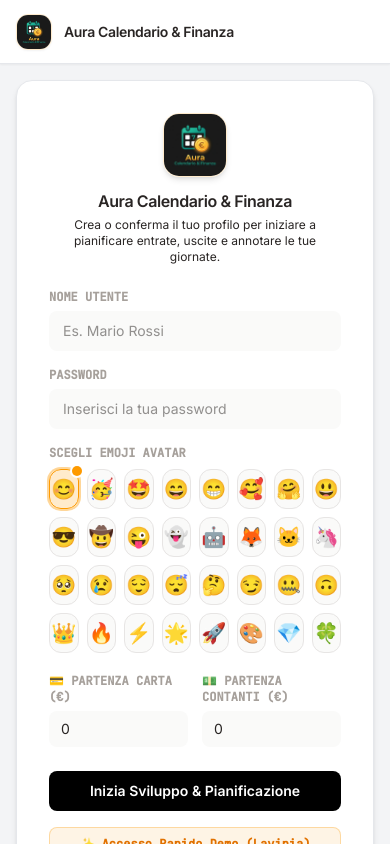
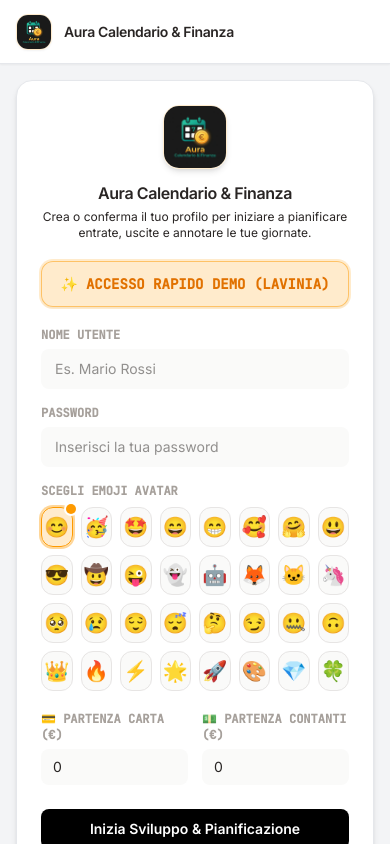
Before and after one commit to lavipugg/Aura-calendario-finanze, a React (Vite) app in the folder frontend/: page / in a window 390 px wide. Shown: the top 844 px of the page. Built offline with nearby package versions, Linux system fonts and the light colour scheme.

Commit message:
Refactor: Login telefono

```diff
--- a/frontend/src/App.tsx
+++ b/frontend/src/App.tsx
@@ -9,7 +9,7 @@
   Terminal, Heart, Coffee, Code, Sparkles, Cpu, Layers,
   Check, Copy, User, Sun, Moon, Save, Plus, Trash2, Calendar as CalendarIcon,
   TrendingUp, TrendingDown, CreditCard, DollarSign, BookOpen, ChevronLeft, ChevronRight,
-  Folder, FolderOpen, FileCode, CheckCircle, HelpCircle, Activity, PiggyBank, Briefcase
+  Folder, FolderOpen, FileCode, CheckCircle, HelpCircle, Activity, PiggyBank, Briefcase, LogOut
 } from 'lucide-react';
 import { javaProjectStructure, JavaFile, JavaFolder } from './data/javaStructure';
 
@@ -684,6 +684,18 @@
                 {profile.name}
               </span>
             </div>
+
+            {/* Logout button */}
+            <button
+              onClick={() => {
+                setIsLoggedIn(false);
+                setIsEditingProfile(false);
+              }}
+              className={`p-2 rounded-lg border transition-all cursor-pointer flex items-center justify-center text-rose-500 hover:bg-rose-500/10 ${isDarkMode ? 'border-zinc-800' : 'border-stone-200'}`}
+              title="Disconnetti / Esci"
+            >
+              <LogOut className="w-3.5 h-3.5" />
+            </button>
           </div>
         )}
       </nav>
@@ -694,15 +706,36 @@
           <motion.div
             initial={{ opacity: 0, y: 15 }}
             animate={{ opacity: 1, y: 0 }}
-            className={`max-w-md w-full rounded-2xl border p-8 shadow-md transition-colors ${isDarkMode ? 'bg-zinc-900 border-zinc-800' : 'bg-white border-gray-200'}`}
+            className={`max-w-md w-full rounded-2xl border p-6 md:p-8 shadow-md transition-colors ${isDarkMode ? 'bg-zinc-900 border-zinc-800' : 'bg-white border-gray-200'}`}
           >
-            <div className="text-center mb-6">
+            <div className="text-center mb-5">
               <div className="w-16 h-16 rounded-2xl flex items-center justify-center overflow-hidden mx-auto mb-3 border border-amber-500/20 shadow-md">
                 <AppLogo />
               </div>
               <h1 className="text-2.5xl font-semibold tracking-tight">Aura Calendario & Finanza</h1>
               <p className="text-xs text-zinc-550 dark:text-zinc-400 mt-1">Crea o conferma il tuo profilo per iniziare a pianificare entrate, uscite e annotare le tue giornate.</p>
             </div>
+
+            {/* Prominent Quick Access Button at the very top */}
+            <button
+              type="button"
+              onClick={() => {
+                setProfile({
+                  id: '1',
+                  name: 'Lavinia',
+                  password: 'password123',
+                  email: 'lavinia@example.com',
+                  avatarUrl: '😊',
+                  preferredLang: 'Italiano'
+                });
+                setInitialCard(parseFloat(tempInitialCard) || 0);
+                setInitialCash(parseFloat(tempInitialCash) || 0);
+                setIsLoggedIn(true);
+              }}
+              className="w-full mb-5 py-3 px-4 rounded-xl border border-amber-500/50 bg-amber-500/20 hover:bg-amber-500/30 text-amber-600 dark:text-amber-400 font-bold text-sm shadow-xs transition cursor-pointer flex items-center justify-center gap-2 font-mono ring-2 ring-amber-500/20"
+            >
+              <span>✨</span> ACCESSO RAPIDO DEMO (LAVINIA)
+            </button>
 
             <form onSubmit={handleLogin} className="space-y-4">
               <div>
@@ -1215,6 +1248,17 @@
                       >
                         <Save className="w-3.5 h-3.5" /> Salva Profilo
                       </button>
+
+                      <button
+                        type="button"
+                        onClick={() => {
+                          setIsLoggedIn(false);
+                          setIsEditingProfile(false);
+                        }}
+                        className="w-full py-2 rounded-lg border border-rose-500/30 bg-rose-500/10 text-rose-500 font-semibold transition hover:bg-rose-500/20 cursor-pointer text-center flex items-center justify-center gap-1.5"
+                      >
+                        <LogOut className="w-3.5 h-3.5" /> Esci / Disconnetti
+                      </button>
                     </form>
                   </motion.div>
                 ) : null}
```
